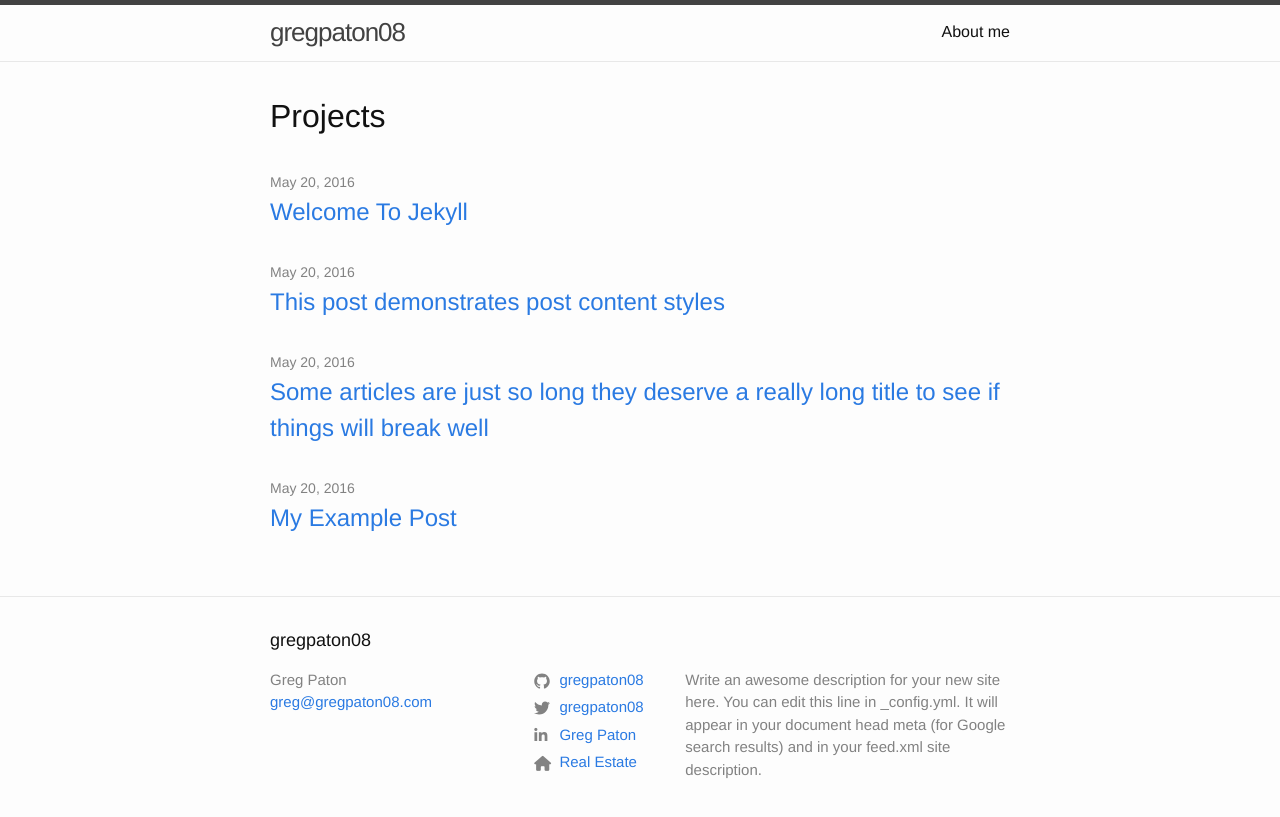
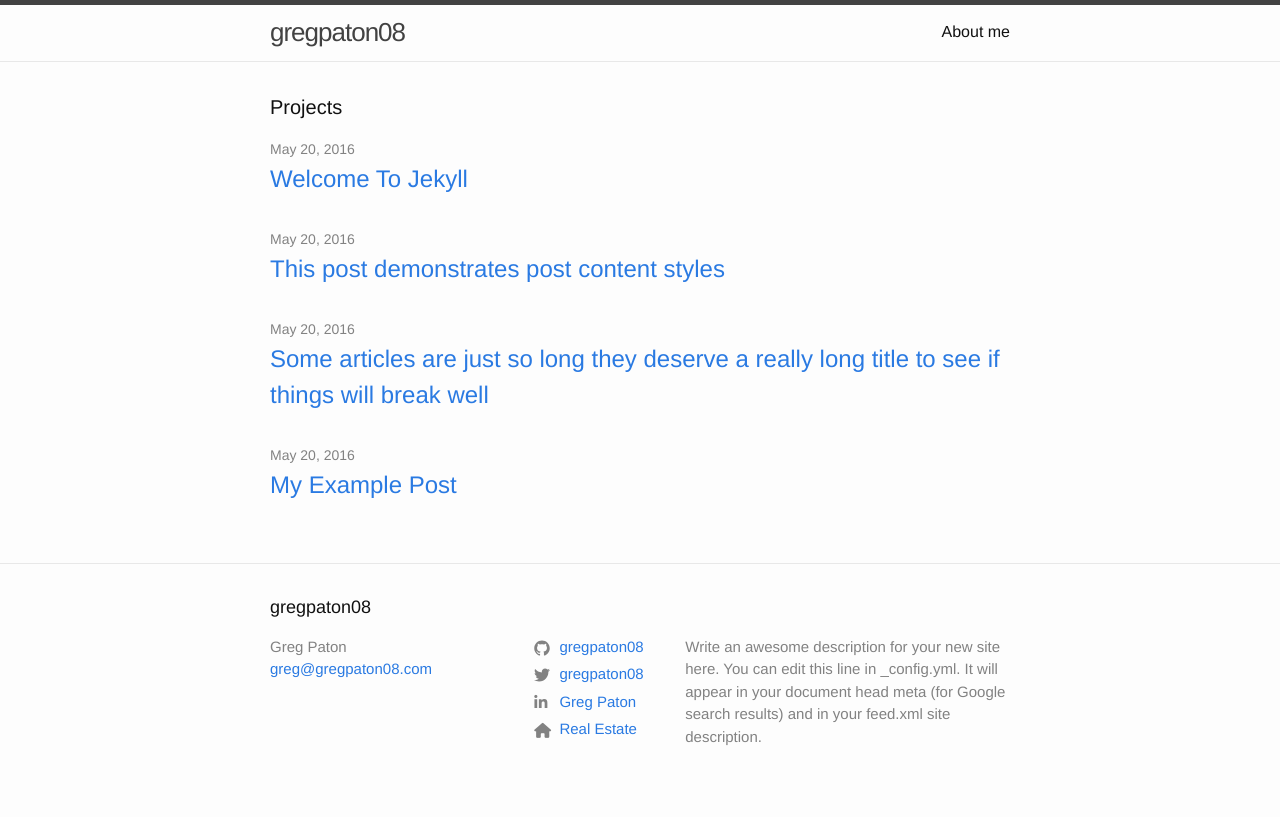
Before and after one commit to gregpaton08/gregpaton08.github.io, a Jekyll site: the page built from index.md, in a window 1280 px wide. Shown: the top 817 px of the page. Built offline with Jekyll 4.4.1, drawn with Linux system fonts in a browser that asks for light colours; nearby versions of some CDN libraries.

Commit message:
Update style

```diff
--- a/_layouts/home.html
+++ b/_layouts/home.html
@@ -6,7 +6,7 @@ layout: default
 
   {{ content }}
 
-  <h1 class="post-header">Projects</h1>
+  <h1 class="page-heading">Projects</h1>
 
   <ul class="post-list">
     {% for post in site.posts %}
```
